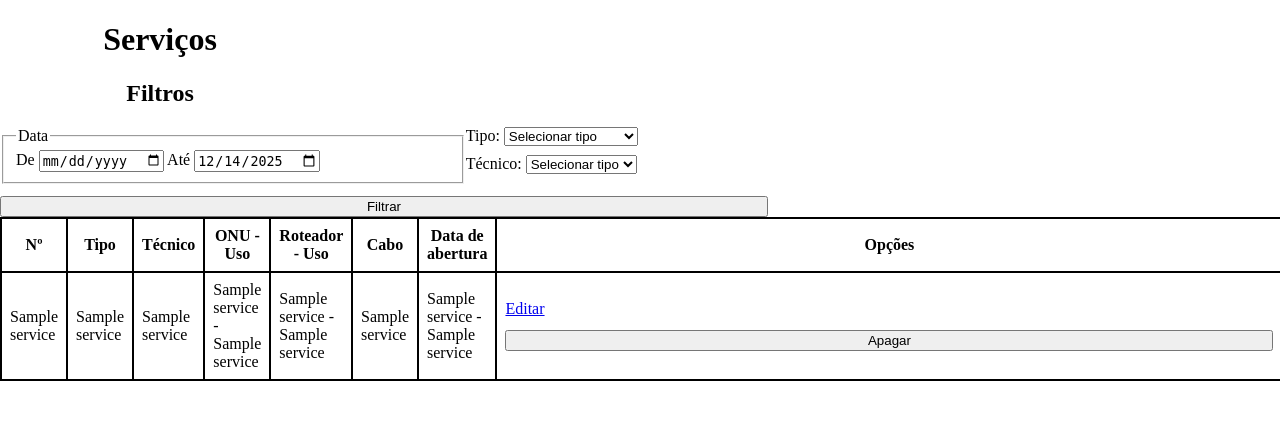
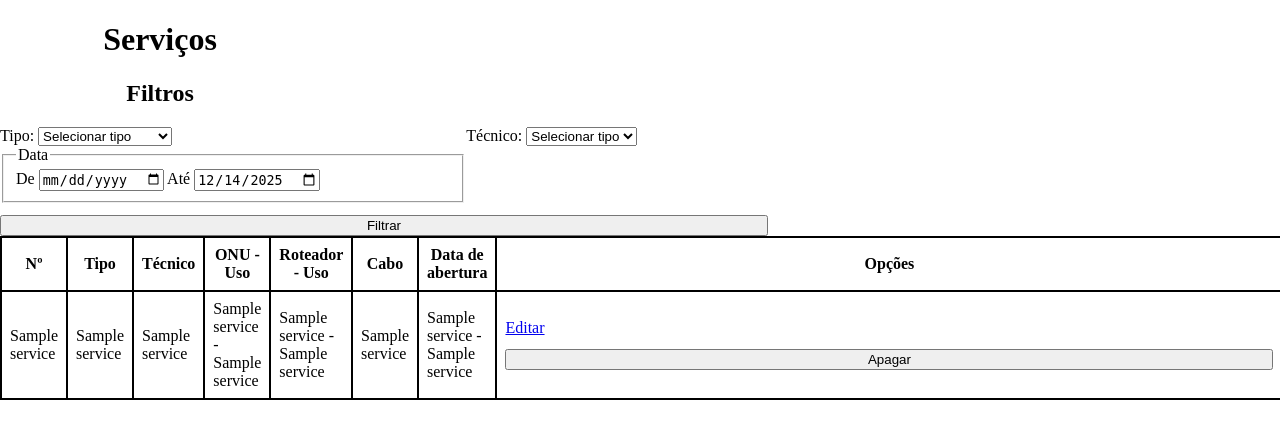
Before and after one commit to RotaryBoot58/sobradinho, a PHP site: template views/service/index.php in a window 1280 px wide. Shown: the top 439 px of the page. Run offline with PHP 8.4, Linux system fonts and the light colour scheme; the template is opened without the code that fills it: most values are stand-ins (such as "Sample title", 1, 10 or a date in 2020).

Commit message:
public/css/home.css: removed old style

```diff
--- a/public/css/home.css
+++ b/public/css/home.css
@@ -1,29 +1,3 @@
-h1, h2
-{
-	text-align: center;
-}
-
-table, tr, td, th
-{
-	border: 2px solid black;
-	border-collapse: collapse;
-}
-
-td, th
-{
-	padding: 12px;
-}
-
-table
-{
-	margin: auto;
-
-	&:last-of-type
-	{
-		margin-bottom: 64px;
-	}
-}
-
 form
 {
 	display: grid;
@@ -36,21 +10,6 @@ form
 		display: block;
 	}
 
-	fieldset:first-of-type
-	{
-		grid-row: 1 / 3;
-	}
-
-	#a1
-	{
-		/* grid-column: 3 / 3; */
-	}
-
-	#a2
-	{
-		grid-column: 2 / 2;
-	}
-
 	button
 	{
 		margin-top: 12px;
```
